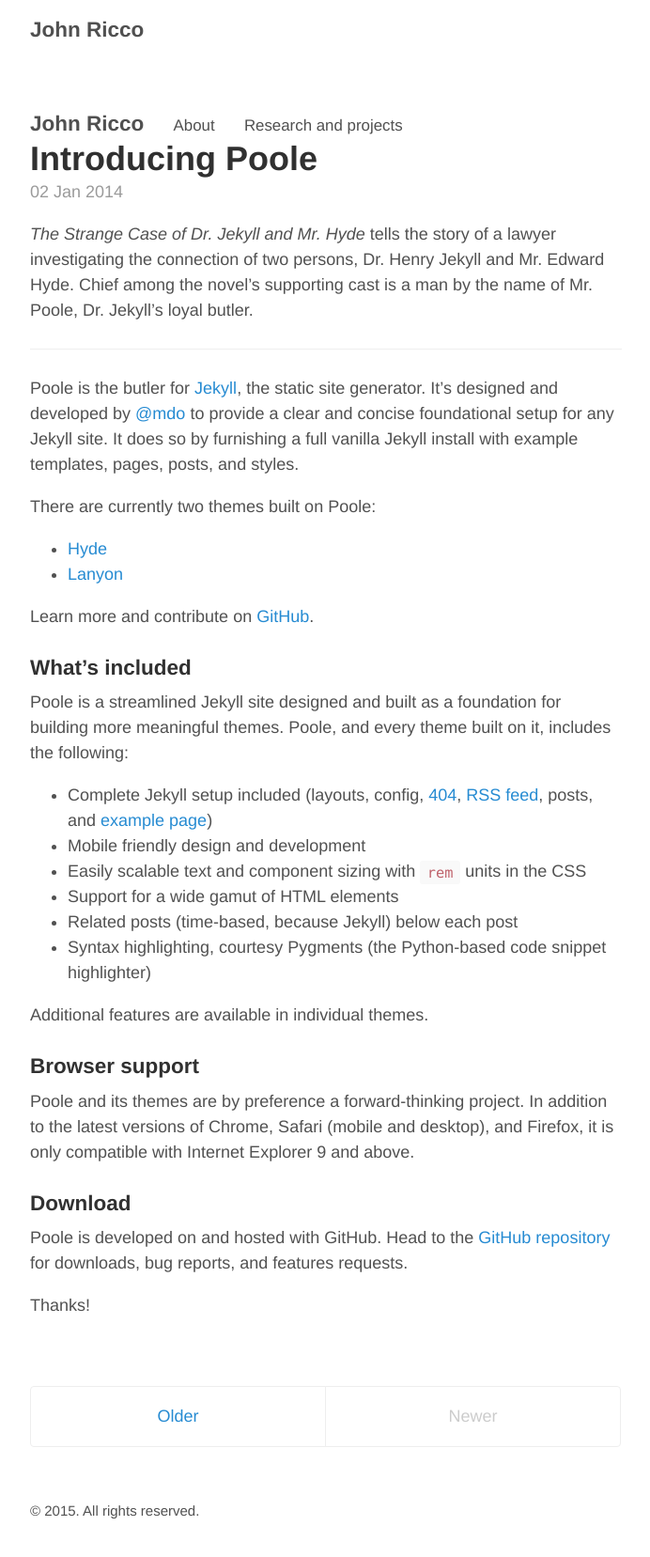
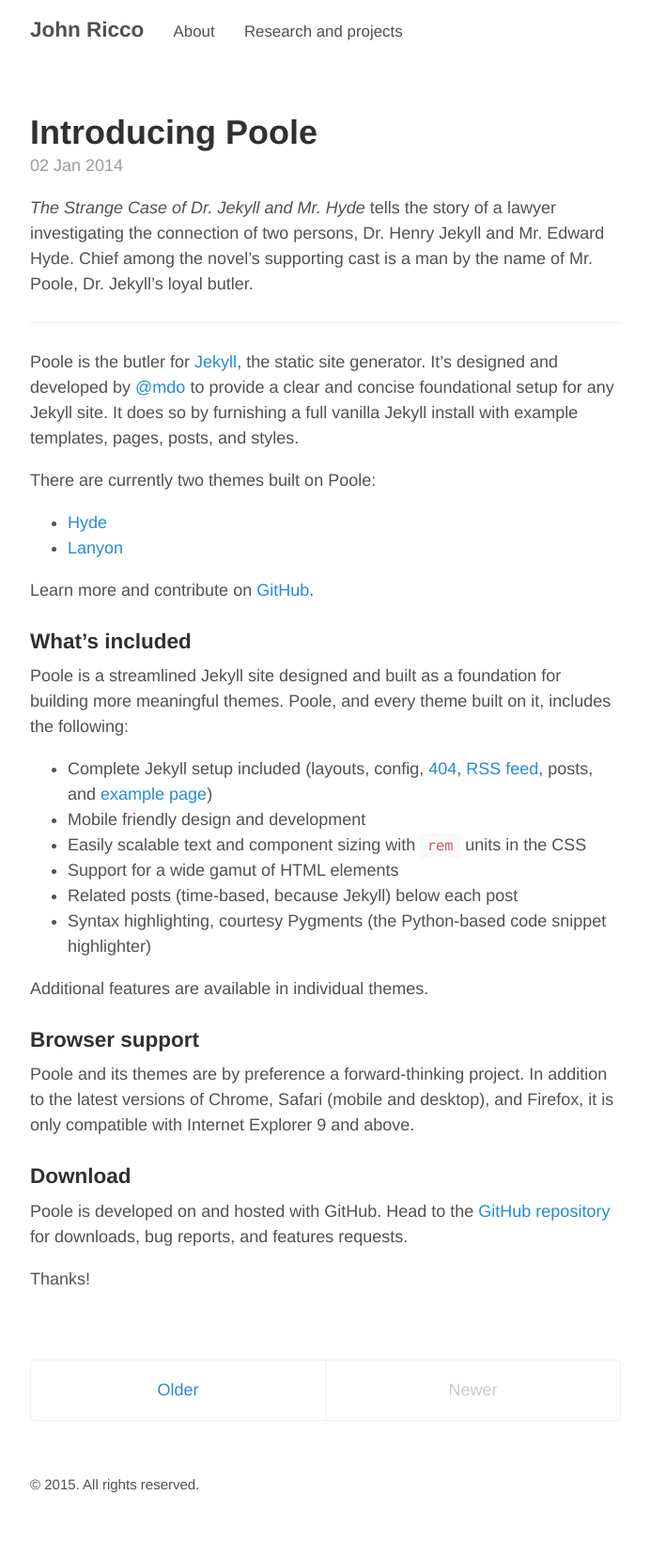
Before and after one commit to WadeP6970/johnricco.github.io, a Jekyll site: the page built from index.html, in a window 1280 px wide. Shown: the whole page at 94% size, without its empty margins (293-985 px from the left). Built offline with Jekyll 4.4.1, drawn with Linux system fonts in a browser that asks for light colours; the list of posts is cut into pages by our own code; after the commit the page ends 1629 px from its top, so only the background shows below that.

Commit message:
fix header

```diff
--- a/_layouts/default.html
+++ b/_layouts/default.html
@@ -7,20 +7,17 @@
 
     <div class="container content">
       <header class="masthead">
+
         <h3 class="masthead-title">
           <a href="{{ site.baseurl }}/" title="Home">{{ site.title }}</a>
-          <small>{{ site.tagline }}</small>
-        </h3>
-      </header>
-
-      <h3 class="masthead-title">
-<a href="/" title="Home">{{ site.title }}</a>
-
-{% for page in site.pages_list %}
+          {% for page in site.pages_list %}
   &nbsp;&nbsp;&nbsp;
   <small><a href="{{ page[1]  }}">{{ page[0] }}</a></small>
 {% endfor %}
 </h3>
+          <small>{{ site.tagline }}</small>
+        </h3>
+      </header>
 
       <main>
         {{ content }}
```
